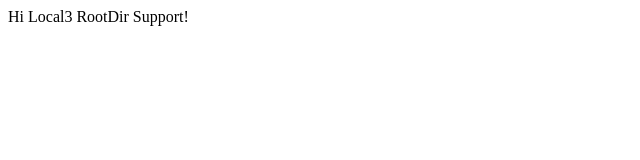
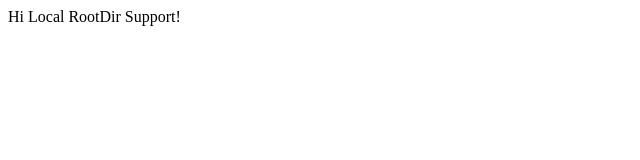
Before and after one commit to joshi4/api-rewrite, a plain HTML site: page static/index.html in a window 1280 px wide. Shown: the full height of the page, 0-640 px from the left. Drawn offline with Linux system fonts and the light colour scheme.

Commit message:
kick of static build.

```diff
--- a/static/index.html
+++ b/static/index.html
@@ -1,5 +1,5 @@
 <html>
   <body>
-    <div> Hi Local3 RootDir Support! </div>
+    <div> Hi Local RootDir Support! </div>
   </body>
 </html>
```
